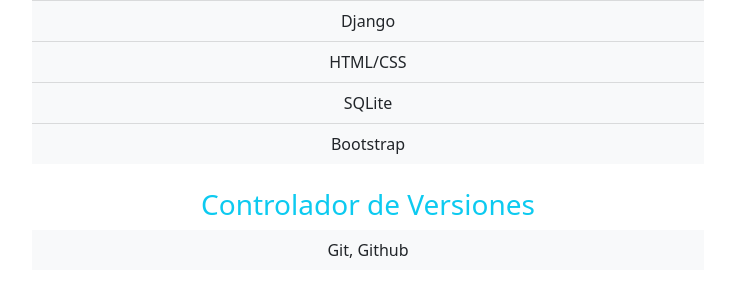
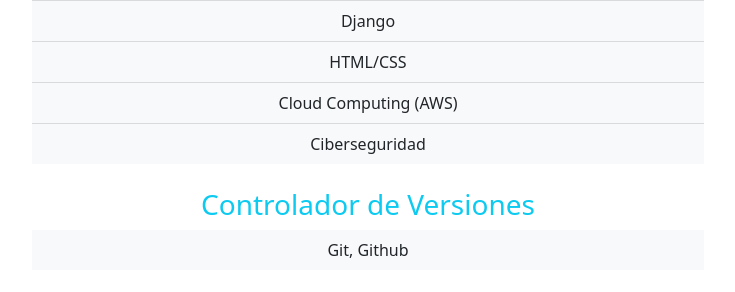
Before and after one commit to Santiago-Goldstein/Proyecto-E-Commerce-Tienda-Libre, a Django app: page /about/ in a window 1280 px wide. Shown: the part 904-1196 px from the top of the page, without its empty margins (272-1007 px from the left). Run offline with Django 4.2, Linux system fonts and the light colour scheme; some libraries are stand-ins or nearby versions.

Commit message:
actualizacion

```diff
--- a/project/apps/Home/templates/Home/about.html
+++ b/project/apps/Home/templates/Home/about.html
@@ -26,8 +26,8 @@
                         <li class="list-group-item bg-light">Python</li>
                         <li class="list-group-item bg-light">Django</li>
                         <li class="list-group-item bg-light">HTML/CSS</li>
-                        <li class="list-group-item bg-light">SQLite</li>
-                        <li class="list-group-item bg-light">Bootstrap</li>
+                        <li class="list-group-item bg-light">Cloud Computing (AWS)</li>
+                        <li class="list-group-item bg-light">Ciberseguridad</li>
                         <!-- Agrega aquí más habilidades técnicas -->
                     </ul>
                 </div>
```
Also changed, not shown: project/db.sqlite3.
